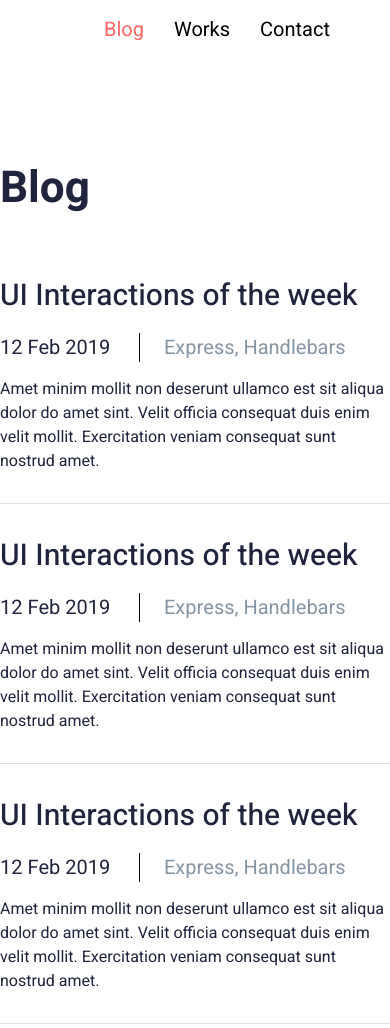
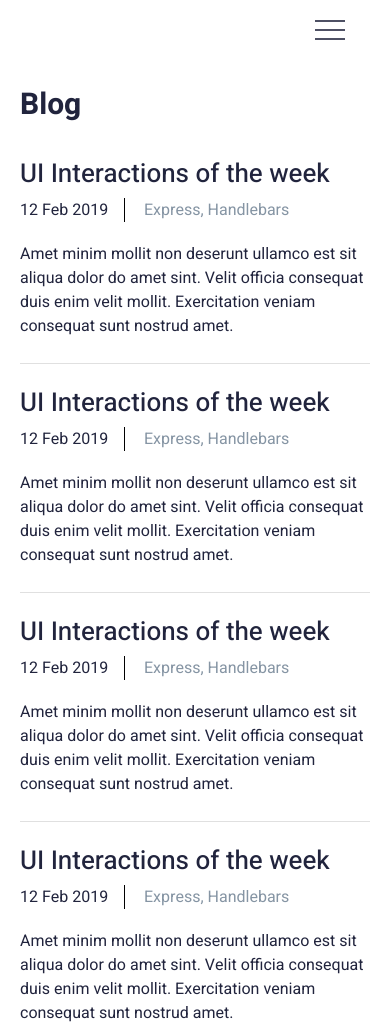
Before and after one commit to ABertashDev/CBS_FrontEnd_Marathon, a plain HTML site: page blog.html in a window 390 px wide. Shown: the top 1028 px of the page. Drawn offline with Linux system fonts and the light colour scheme.

Commit message:
Day 3. Creating the adaptive versions

```diff
--- a/blog.html
+++ b/blog.html
@@ -16,6 +16,7 @@
 
     <header>
         <nav class="menu">
+            <button class="burger"></button>
             <a href="blog.html" class="current-page">Blog</a>
             <a href="#">Works</a>
             <a href="#">Contact</a>
@@ -23,7 +24,7 @@
     </header>
 
     <div class="container">
-        <h1>Blog</h1>
+        <h1 class="block-head">Blog</h1>
     </div>
     <div class="container blog">
         <article>
--- a/style.css
+++ b/style.css
@@ -85,6 +85,67 @@ p {
     margin-top: 35px;
 }
 
+.burger {
+    width: 30px;
+    height: 20px;
+    margin-left: auto;
+    display: none;
+    border: none;
+    background-image: url("images/menu.svg");
+    background-color: transparent;
+    cursor: pointer;
+}
+
+@media (max-width: 768px) {
+
+    .menu {
+        padding-top: 20px;
+        padding-bottom: 35px;
+        margin: 0 auto;
+    }
+
+    .menu a {
+        display: none;
+    }
+
+    .burger {
+        display: block;
+    }
+
+    .about-user {
+        flex-direction: column;
+        align-items: center;
+        border: none;
+        margin-top: 10px;
+    }
+
+    .about-user div {
+        order: 1;
+        text-align: center;
+        width: auto;
+    }
+
+    .about-user img {
+        width: 180px;
+        height: 180px;
+        margin-bottom: 50px;
+        box-shadow: -3px 10px 0 #EDF7FA;
+        border-radius: 50%;
+    }
+
+    h1 {
+        font-size: 32px;
+        line-height: 40px;
+    }
+
+    p {
+        font-size: 16px;
+        line-height: 24px;
+    }
+
+}
+
+
 /* HEADER STYLES END */
 
 /* BLOG STYLES START */
@@ -118,6 +179,7 @@ p {
     font-size: 20px;
     line-height: 29px;
 }
+
 .blog article .date {
     width: 140px;
     border-right: 1px solid #000000;
@@ -129,4 +191,50 @@ p {
     color: #8695A4;
 }
 
+@media (max-width: 768px) {
+
+    .container {
+        margin: 0 20px;
+    }
+
+    .block-head {
+        font-size: 30px;
+        line-height: 60px;
+    }
+
+    .blog {
+        margin-top: 0;
+    }
+
+    .blog article {
+        padding: 20px 0 25px;
+    }
+
+    .blog article h2 {
+        font-size: 26px;
+        line-height: 38px;
+        margin-bottom: 5px;
+    }
+
+    .blog article p {
+        font-size: 16px;
+        line-height: 24px;
+        margin-top: 20px;
+    }
+
+    .blog article span {
+        font-size: 16px;
+        line-height: 24px;
+    }
+
+    .blog article .date {
+        width: 105px;
+    }
+
+    .blog article .theme {
+        margin-left: 15px;
+    }
+
+}
+
 /* BLOG STYLES END */
```
Also changed, not shown: index.html (+1 -0 lines), images/menu.svg (added), 1 other file.
